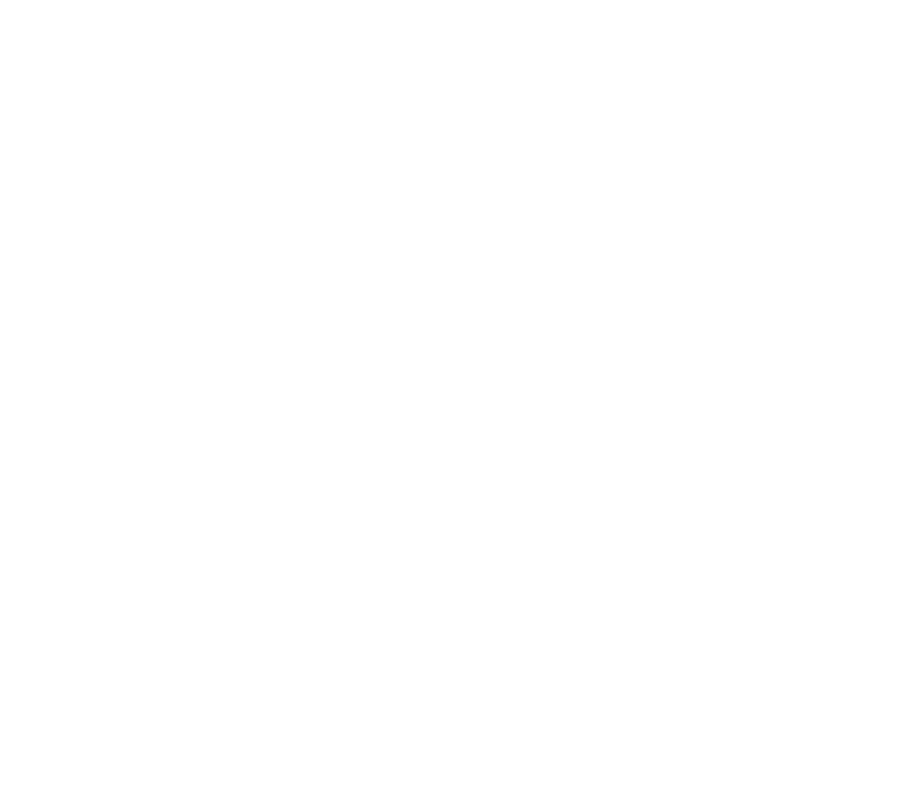
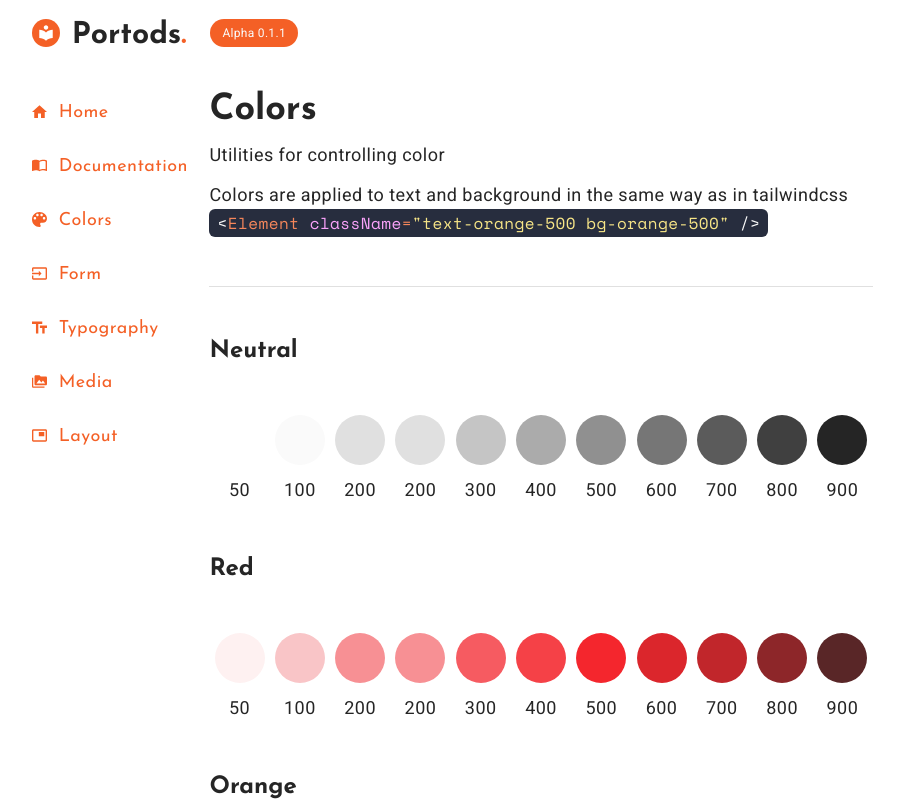
Before and after one commit to TheFlyingWhale/portods, a React (Create React App) app: page /colors in a window 1280 px wide. Before the commit this address had no page. Shown: the whole page, without its empty margins (99-997 px from the left). Built offline with nearby package versions, Linux system fonts and the light colour scheme.

Commit message:
improve codesnippet component and adjust typography components

```diff
--- a/src/components/typography/Heading.tsx
+++ b/src/components/typography/Heading.tsx
@@ -68,6 +68,7 @@ const Heading: React.FC<HeadingProps> = ({
 	return (
 		<HTMLElement
 			className={twMerge(`
+			antialiased
 				${getDefaultSize(as)}
 				${getFontSize(size)}
 				${TEXT_COLOR}
--- a/src/components/typography/Helper.tsx
+++ b/src/components/typography/Helper.tsx
@@ -28,7 +28,9 @@ const HelperText: React.FC<HelperTextProps> = ({
 	return (
 		<Text
 			className={twMerge(
-				`${getSize(size)} text-neutral-600 mt-1 ${className}`
+				`${getSize(
+					size
+				)} antialiased text-neutral-600 mt-1 ${className}`
 			)}
 			{...props}
 		>
--- a/src/components/typography/Label.tsx
+++ b/src/components/typography/Label.tsx
@@ -30,7 +30,7 @@ const Label: React.FC<LabelProps> = ({
 		<label
 			htmlFor={htmlFor}
 			className={twMerge(
-				`font-primary font-medium tracking-wide text-neutral-800 ${getLabelSize(
+				`font-primary antialiased font-medium tracking-wide text-neutral-800 ${getLabelSize(
 					size
 				)} ${className}`
 			)}
--- a/src/components/typography/Subtitle.tsx
+++ b/src/components/typography/Subtitle.tsx
@@ -35,6 +35,7 @@ const Subtitle: React.FC<SubtitleProps> = ({
 	return (
 		<HTMLElement
 			className={twMerge(`
+				antialiased
 				${getFontSize(size)}
 				${TEXT_COLOR}
 				${FONT_WEIGHT}
--- a/src/components/typography/Text.tsx
+++ b/src/components/typography/Text.tsx
@@ -10,7 +10,7 @@ const Text: React.FC<TextProps> = ({ children, className }) => {
 	return (
 		<p
 			className={twMerge(
-				`font-secondary text-neutral-900 font-normal tracking-wide ${className}`
+				`antialiased font-secondary text-neutral-900 font-normal text-lg tracking-wide ${className}`
 			)}
 		>
 			{children}
--- a/src/showCase/ShowcaseRouter.tsx
+++ b/src/showCase/ShowcaseRouter.tsx
@@ -3,11 +3,11 @@ import { Routes, Route } from "react-router-dom"
 import Showcase from "./showcasePages/Showcase"
 import ShowcaseIndex from "./showcasePages/ShowcaseIndex"
 import ShowcaseForm from "./showcasePages/ShowcaseForm"
-import ShowcaseTypography from "./showcasePages/ShowcaseTypography"
 import ShowcaseMedia from "./showcasePages/ShowcaseMedia"
 import ShowcaseLayout from "./showcasePages/ShowcaseLayout"
 import ShowcaseDocumentation from "./showcasePages/ShowcaseDocumentation"
-import ShowcaseAtoms from "./showcasePages/ShowcaseAtoms"
+import ShowcaseColors from "./showcasePages/ShowcaseColors"
+import ShowcaseTypography from "./showcasePages/ShowcaseTypography"
 
 const ShowcaseRouter = () => {
 	return (
@@ -29,8 +29,8 @@ const ShowcaseRouter = () => {
 					element={<ShowcaseForm />}
 				/>
 				<Route
-					path="typography"
-					element={<ShowcaseTypography />}
+					path="colors"
+					element={<ShowcaseColors />}
 				/>
 				<Route
 					path="media"
@@ -41,8 +41,8 @@ const ShowcaseRouter = () => {
 					element={<ShowcaseLayout />}
 				/>
 				<Route
-					path="atoms"
-					element={<ShowcaseAtoms />}
+					path="typography"
+					element={<ShowcaseTypography />}
 				/>
 			</Route>
 		</Routes>
--- a/src/showCase/showcaseComponents/CodeSnippet.tsx
+++ b/src/showCase/showcaseComponents/CodeSnippet.tsx
@@ -2,13 +2,22 @@ import React from "react"
 
 interface CodeSnippetProps {
 	children?: React.ReactNode
+	classes?: string
 }
 
-const CodeSnippet: React.FC<CodeSnippetProps> = ({ children }) => {
+const CodeSnippet: React.FC<CodeSnippetProps> = ({ children, classes }) => {
 	return (
-		<span className="px-2 py-0.5 rounded-md text-sm font-mono text-orange-300 bg-blue-900">
+		<span className="px-2 py-0.5 rounded-md text-base font-mono text-orange-300 bg-blue-900">
 			<span className="text-neutral-100">{"<"}</span>
-			{children}
+			{children}{" "}
+			{classes && (
+				<span className="text-yellow-300">
+					<span className="text-pink-300">
+						className<span className="text-orange-300">=</span>
+					</span>
+					"{classes}"
+				</span>
+			)}
 			<span className="text-neutral-100">{" />"}</span>
 		</span>
 	)
--- a/src/showCase/showcaseComponents/SideNav.tsx
+++ b/src/showCase/showcaseComponents/SideNav.tsx
@@ -2,7 +2,7 @@ import React from "react"
 import {
 	Button,
 	IconBook,
-	IconFonts,
+	IconColor,
 	IconHome,
 	IconInput,
 	IconLayout,
@@ -47,28 +47,13 @@ const SideNav = () => {
 					</_Link>
 				</li>
 				<li>
-					<_Link to="atoms">
+					<_Link to="colors">
 						<Button
 							variant={
 								path.includes("atoms") ? "primary" : "ghost"
 							}
 							color="orange"
-							leftIcon={<IconFonts />}
-							align="start"
-							className="w-full"
-						>
-							Fonts
-						</Button>
-					</_Link>
-				</li>
-				<li>
-					<_Link to="atoms">
-						<Button
-							variant={
-								path.includes("atoms") ? "primary" : "ghost"
-							}
-							color="orange"
-							leftIcon={<IconFonts />}
+							leftIcon={<IconColor />}
 							align="start"
 							className="w-full"
 						>
--- a/src/showCase/showcasePages/ShowcaseAtoms.tsx
+++ b/src/showCase/showcasePages/ShowcaseColors.tsx
@@ -5,21 +5,25 @@ import {
 	Vertical,
 	Text,
 	ShapeCircle,
-	Horizontal,
-	Subtitle,
 	Grid,
 } from "../../components"
+import CodeSnippet from "../showcaseComponents/CodeSnippet"
 
-const ShowcaseAtoms = () => {
+const ShowcaseColors = () => {
 	return (
 		<Vertical className="w-full h-fit gap-12">
 			<Vertical className="gap-3">
-				<Heading>Atoms</Heading>
-				<Text>Atoms are singular components or elements</Text>
+				<Heading>Colors</Heading>
+				<Text>Utilities for controlling color</Text>
+				<Text>
+					Colors are applied to text and background in the same way as
+					in tailwindcss
+					<br />
+					<CodeSnippet classes="text-orange-500 bg-orange-500">
+						Element
+					</CodeSnippet>
+				</Text>
 			</Vertical>
-			<Divider />
-
-			<FontSection />
 			<Divider />
 
 			<ColorSection />
@@ -27,112 +31,67 @@ const ShowcaseAtoms = () => {
 	)
 }
 
-export default ShowcaseAtoms
-
-const FontSection = () => {
-	return (
-		<Vertical className="items-start w-full gap-6">
-			<Vertical className="gap-12 w-full">
-				<Heading as="h3">Fonts</Heading>
-
-				<Vertical className="gap-3">
-					<Subtitle>Primary</Subtitle>
-					<Heading
-						as="h3"
-						size="6xl"
-						className="font-primary"
-					>
-						Josefin Sans
-					</Heading>
-				</Vertical>
-
-				<Vertical className="gap-3">
-					<Subtitle>Secondary</Subtitle>
-					<Heading
-						as="h3"
-						size="6xl"
-						className="font-secondary"
-					>
-						Heebo
-					</Heading>
-				</Vertical>
-
-				<Vertical className="gap-3">
-					<Subtitle>Mono</Subtitle>
-					<Heading
-						as="h3"
-						size="6xl"
-						className="font-mono"
-					>
-						Space Mono
-					</Heading>
-				</Vertical>
-			</Vertical>
-		</Vertical>
-	)
-}
+export default ShowcaseColors
 
 const ColorSection = () => {
 	return (
 		<Vertical className="items-start w-full gap-6">
 			<Vertical className="gap-12 w-full">
-				<Heading as="h3">Colors</Heading>
-
-				<Heading as="h5">Neutral</Heading>
+				<Heading as="h3">Neutral</Heading>
 
 				<ColorGrid>
 					<NeutralSection />
 				</ColorGrid>
 
-				<Heading as="h5">Red</Heading>
+				<Heading as="h3">Red</Heading>
 
 				<ColorGrid>
 					<RedSection />
 				</ColorGrid>
 
-				<Heading as="h5">Orange</Heading>
+				<Heading as="h3">Orange</Heading>
 
 				<ColorGrid>
 					<OrangeSection />
 				</ColorGrid>
 
-				<Heading as="h5">Yellow</Heading>
+				<Heading as="h3">Yellow</Heading>
 
 				<ColorGrid>
 					<YellowSection />
 				</ColorGrid>
 
-				<Heading as="h5">Green</Heading>
+				<Heading as="h3">Green</Heading>
 
 				<ColorGrid>
 					<GreenSection />
 				</ColorGrid>
 
-				<Heading as="h5">Teal</Heading>
+				<Heading as="h3">Teal</Heading>
 
 				<ColorGrid>
 					<TealSection />
 				</ColorGrid>
 
-				<Heading as="h5">Cyan</Heading>
+				<Heading as="h3">Cyan</Heading>
 
 				<ColorGrid>
 					<CyanSection />
 				</ColorGrid>
 
-				<Heading as="h5">Blue</Heading>
+				<Heading as="h3">Blue</Heading>
 
 				<ColorGrid>
 					<BlueSection />
 				</ColorGrid>
 
-				<Heading as="h5">Purple</Heading>
+				<Heading as="h3">Purple</Heading>
 
 				<ColorGrid>
 					<PurpleSection />
 				</ColorGrid>
 
-				<Heading as="h5">Pink</Heading>
+				<Heading as="h3">Pink</Heading>
 
 				<ColorGrid>
 					<PinkSection />
--- a/src/showCase/showcasePages/ShowcaseDocumentation.tsx
+++ b/src/showCase/showcasePages/ShowcaseDocumentation.tsx
@@ -17,7 +17,7 @@ export default ShowcaseDocumentation
 const PortodsSection = () => {
 	return (
 		<Vertical className="gap-2">
-			<Subtitle size="lg">Installation</Subtitle>
+			<Subtitle size="xl">Installation</Subtitle>
 			<Text>Install portods via npm</Text>
 			<CodeSyntax clipboardSyntax="npm install portods" />
 		</Vertical>
@@ -27,7 +27,7 @@ const PortodsSection = () => {
 const TailwindcssSection = () => {
 	return (
 		<Vertical className="gap-2">
-			<Subtitle size="lg">Expand with tailwindcss</Subtitle>
+			<Subtitle size="xl">Expand with tailwindcss</Subtitle>
 			<Text>Install tailwindcss via npm</Text>
 			<Text>
 				For detailed documentation and configuration visit{" "}
--- a/src/showCase/showcasePages/ShowcaseTypography.tsx
+++ b/src/showCase/showcasePages/ShowcaseTypography.tsx
@@ -19,6 +19,9 @@ const ShowcaseTypography = () => {
 			<Heading>Typography</Heading>
 			<Divider />
 
+			<FontSection />
+			<Divider />
+
 			<HeadingSection />
 			<Divider />
 
@@ -37,6 +40,49 @@ const ShowcaseTypography = () => {
 }
 
 export default ShowcaseTypography
+
+const FontSection = () => {
+	return (
+		<Vertical className="items-start w-full gap-6">
+			<Vertical className="gap-12 w-full">
+				<Heading as="h3">Fonts</Heading>
+
+				<Vertical className="gap-3">
+					<Subtitle>Primary</Subtitle>
+					<Heading
+						as="h3"
+						size="6xl"
+						className="font-primary"
+					>
+						Josefin Sans
+					</Heading>
+				</Vertical>
+
+				<Vertical className="gap-3">
+					<Subtitle>Secondary</Subtitle>
+					<Heading
+						as="h3"
+						size="6xl"
+						className="font-secondary"
+					>
+						Heebo
+					</Heading>
+				</Vertical>
+
+				<Vertical className="gap-3">
+					<Subtitle>Mono</Subtitle>
+					<Heading
+						as="h3"
+						size="6xl"
+						className="font-mono"
+					>
+						Space Mono
+					</Heading>
+				</Vertical>
+			</Vertical>
+		</Vertical>
+	)
+}
 
 const HeadingSection = () => {
 	return (
```
